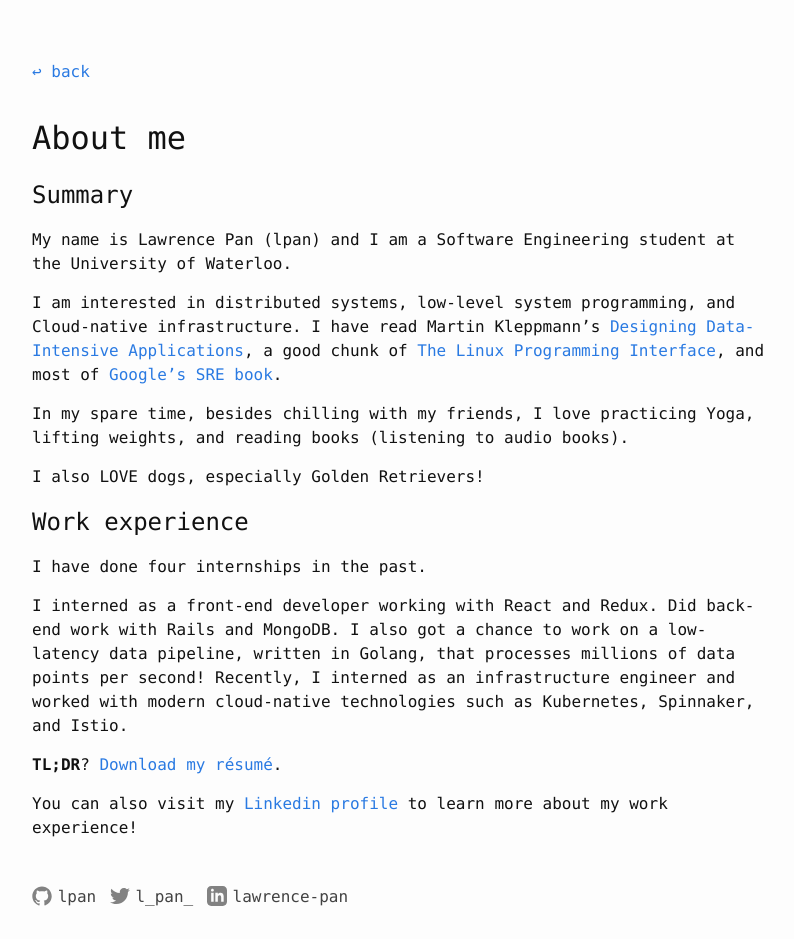
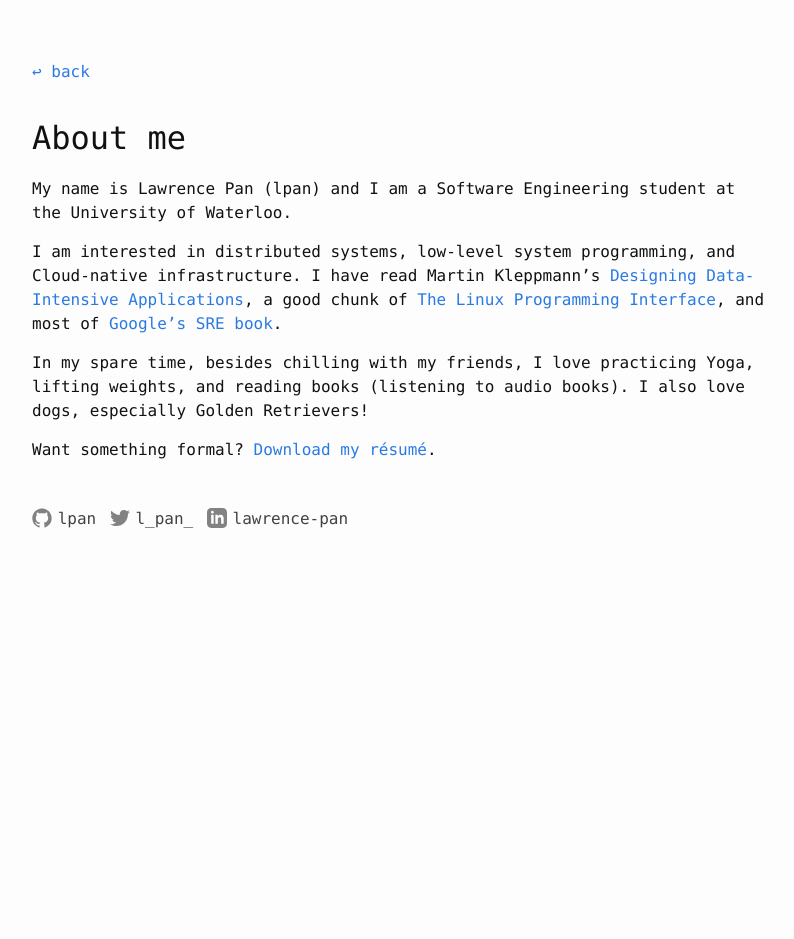
Before and after one commit to lpan/lpan.github.io, a Jekyll site: the page built from about.md, in a window 1280 px wide. Shown: the whole page, without its empty margins (238-1032 px from the left). Built offline with Jekyll 4.4.1, drawn with Linux system fonts in a browser that asks for light colours; after the commit the page ends 900 px from its top, so only the background shows below that.

Commit message:
simplify about page

```diff
--- a/about.md
+++ b/about.md
@@ -5,8 +5,6 @@ permalink: /about/
 ---
 
 # About me
-
-## Summary
 
 My name is Lawrence Pan (lpan) and I am a Software Engineering student at the
 University of Waterloo.
@@ -18,22 +16,7 @@ Linux Programming Interface](http://man7.org/tlpi/), and most of [Google's SRE
 book](https://landing.google.com/sre/).
 
 In my spare time, besides chilling with my friends, I love practicing Yoga,
-lifting weights, and reading books (listening to audio books).
+lifting weights, and reading books (listening to audio books). I also love dogs,
+especially Golden Retrievers!
 
-I also LOVE dogs, especially Golden Retrievers!
-
-## Work experience
-
-I have done four internships in the past.
-
-I interned as a front-end developer working with React and Redux. Did back-end
-work with Rails and MongoDB. I also got a chance to work on a low-latency data
-pipeline, written in Golang, that processes millions of data points per second!
-Recently, I interned as an infrastructure engineer and worked with modern
-cloud-native technologies such as Kubernetes, Spinnaker, and Istio.
-
-**TL;DR**? [Download my résumé]({{ site.resume_url }}).
-
-You can also visit my [Linkedin
-profile](https://www.linkedin.com/in/lawrence-pan) to learn more about my work
-experience!
+Want something formal? [Download my résumé]({{ site.resume_url }}).
```
